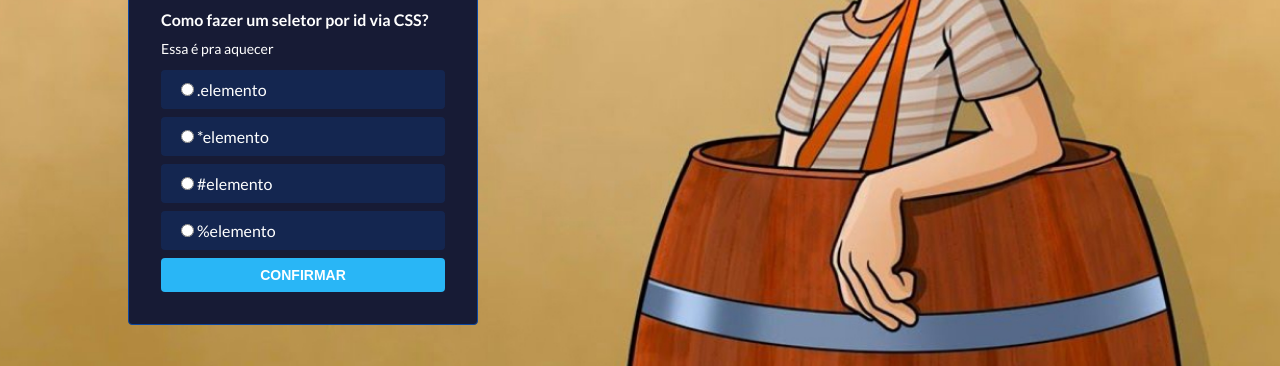
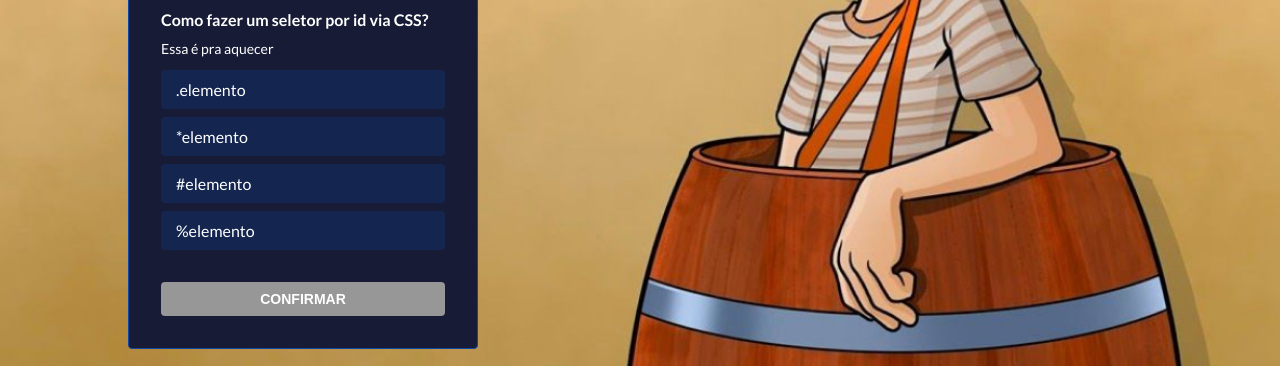
Before and after one commit to paulohsz/imersao-react-nextjs-learn-quiz, a Next.js app: page /quiz in a window 1280 px wide. Shown: the part 354-720 px from the top of the page. Built offline with nearby package versions, Linux system fonts and the light colour scheme.

Commit message:
fourth class

```diff
--- /dev/null
+++ b/pages/api/db.js
@@ -0,0 +1,14 @@
+import db from '../../db.json';
+
+export default function dbHandler(request, response) {
+  if (request.method === 'OPTIONS') {
+    response.status(200).end();
+    return;
+  }
+
+  response.setHeader('Access-Control-Allow-Credentials', true);
+  response.setHeader('Access-Control-Allow-Origin', '*');
+  response.setHeader('Access-Control-Allow-Methods', 'GET,OPTIONS,PATCH,DELETE,POST,PUT');
+
+  response.json(db);
+}
--- a/pages/quiz.js
+++ b/pages/quiz.js
@@ -5,7 +5,48 @@ import Widget from '../src/components/Widget';
 import QuizLogo from '../src/components/QuizLogo';
 import QuizBackground from '../src/components/QuizBackground';
 import QuizContainer from '../src/components/QuizContainer';
+import AlternativesForm from '../src/components/AlternativesForm';
 import Button from '../src/components/Button';
+
+function ResultWidget({ results }) {
+  return (
+    <Widget>
+      <Widget.Header>
+        Tela de Resultado:
+      </Widget.Header>
+
+      <Widget.Content>
+        <p>
+          Você acertou
+          {' '}
+          {/* {results.reduce((somatoriaAtual, resultAtual) => {
+              const isAcerto = resultAtual === true;
+              if (isAcerto) {
+                return somatoriaAtual + 1;
+              }
+              return somatoriaAtual;
+            }, 0)} */}
+          {results.filter((x) => x).length}
+          {' '}
+          perguntas
+        </p>
+        <ul>
+          {results.map((result, index) => (
+            <li key={`result__${result}`}>
+              #
+              {index + 1}
+              {' '}
+              Resultado:
+              {result === true
+                ? 'Acertou'
+                : 'Errou'}
+            </li>
+          ))}
+        </ul>
+      </Widget.Content>
+    </Widget>
+  );
+}
 
 function LoadingWidget() {
   return (
@@ -26,8 +67,14 @@ function QuestionWidget({
   questionIndex,
   totalQuestions,
   onSubmit,
+  addResult,
 }) {
+  const [selectedAlternative, setSelectedAlternative] = React.useState(undefined);
+  const [isQuestionSubmited, setIsQuestionSubmited] = React.useState(false);
   const questionId = `question__${questionIndex}`;
+  const isCorrect = selectedAlternative === question.answer;
+  const hasAlternativeSelected = selectedAlternative !== undefined;
+
   return (
     <Widget>
       <Widget.Header>
@@ -54,24 +101,35 @@ function QuestionWidget({
           {question.description}
         </p>
 
-        <form
+        <AlternativesForm
           onSubmit={(infosDoEvento) => {
             infosDoEvento.preventDefault();
+            setIsQuestionSubmited(true);
+            setTimeout(() => {
+              addResult(isCorrect);
               onSubmit();
+              setIsQuestionSubmited(false);
+              setSelectedAlternative(undefined);
+            }, 3 * 1000);
           }}
         >
           {question.alternatives.map((alternative, alternativeIndex) => {
             const alternativeId = `alternative__${alternativeIndex}`;
+            const alternativeStatus = isCorrect ? 'SUCCESS' : 'ERROR';
+            const isSelected = selectedAlternative === alternativeIndex;
             return (
               <Widget.Topic
                 as="label"
+                key={alternativeId}
                 htmlFor={alternativeId}
-                key={`${questionId}__${alternativeId}`}
+                data-selected={isSelected}
+                data-status={isQuestionSubmited && alternativeStatus}
               >
                 <input
-                  // style={{ display: 'none' }}
+                  style={{ display: 'none' }}
                   id={alternativeId}
                   name={questionId}
+                  onChange={() => setSelectedAlternative(alternativeIndex)}
                   type="radio"
                 />
                 {alternative}
@@ -82,10 +140,12 @@ function QuestionWidget({
           {/* <pre>
             {JSON.stringify(question, null, 4)}
           </pre> */}
-          <Button type="submit">
+          <Button type="submit" disabled={!hasAlternativeSelected}>
             Confirmar
           </Button>
-        </form>
+          {isQuestionSubmited && isCorrect && <p>Você acertou!</p>}
+          {isQuestionSubmited && !isCorrect && <p>Você errou!</p>}
+        </AlternativesForm>
       </Widget.Content>
     </Widget>
   );
@@ -96,12 +156,22 @@ const screenStates = {
   LOADING: 'LOADING',
   RESULT: 'RESULT',
 };
+
 export default function QuizPage() {
   const [screenState, setScreenState] = React.useState(screenStates.LOADING);
+  const [results, setResults] = React.useState([]);
   const totalQuestions = db.questions.length;
   const [currentQuestion, setCurrentQuestion] = React.useState(0);
   const questionIndex = currentQuestion;
   const question = db.questions[questionIndex];
+
+  function addResult(result) {
+    // results.push(result);
+    setResults([
+      ...results,
+      result,
+    ]);
+  }
 
   // [React chama de: Efeitos || Effects]
   // React.useEffect
@@ -134,12 +204,13 @@ export default function QuizPage() {
           questionIndex={questionIndex}
           totalQuestions={totalQuestions}
           onSubmit={handleSubmitQuiz}
+          addResult={addResult}
         />
         )}
 
         {screenState === screenStates.LOADING && <LoadingWidget />}
 
-        {screenState === screenStates.RESULT && <div>Você acertou X questões, parabéns!</div>}
+        {screenState === screenStates.RESULT && <ResultWidget results={results} />}
       </QuizContainer>
     </QuizBackground>
   );
--- /dev/null
+++ b/src/components/AlternativesForm/index.js
@@ -0,0 +1,24 @@
+import styled from 'styled-components';
+
+const AlternativesForm = styled.form`
+  label {
+    &[data-selected="true"] {
+      background-color: ${({ theme }) => theme.colors.primary};
+
+      &[data-status="SUCCESS"] {
+        background-color: ${({ theme }) => theme.colors.success};
+      }
+      &[data-status="ERROR"] {
+        background-color: ${({ theme }) => theme.colors.wrong};
+      }
+    }
+    &:focus {
+      opacity: 1;
+    }
+  }
+  button {
+    margin-top: 24px;
+  }
+`;
+
+export default AlternativesForm;
```
Lines whose indentation alone changed are shown as unchanged.
